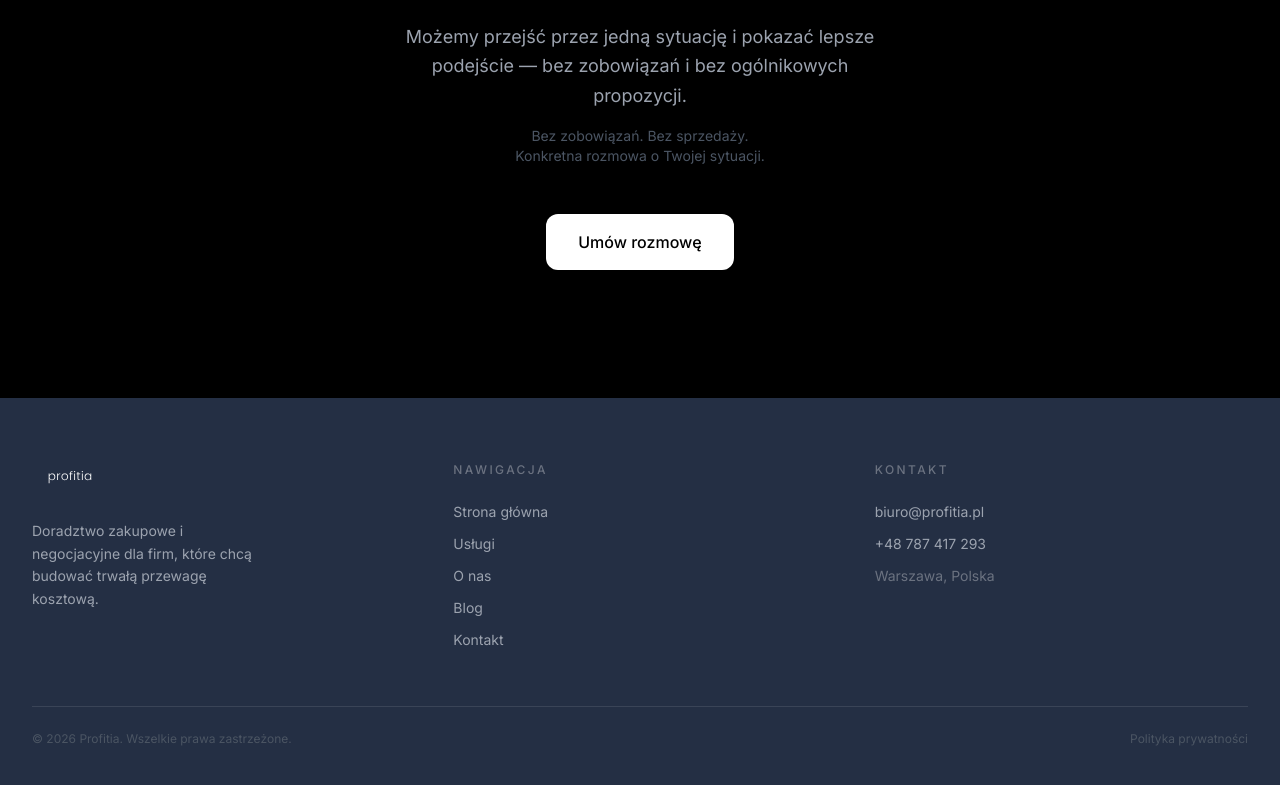
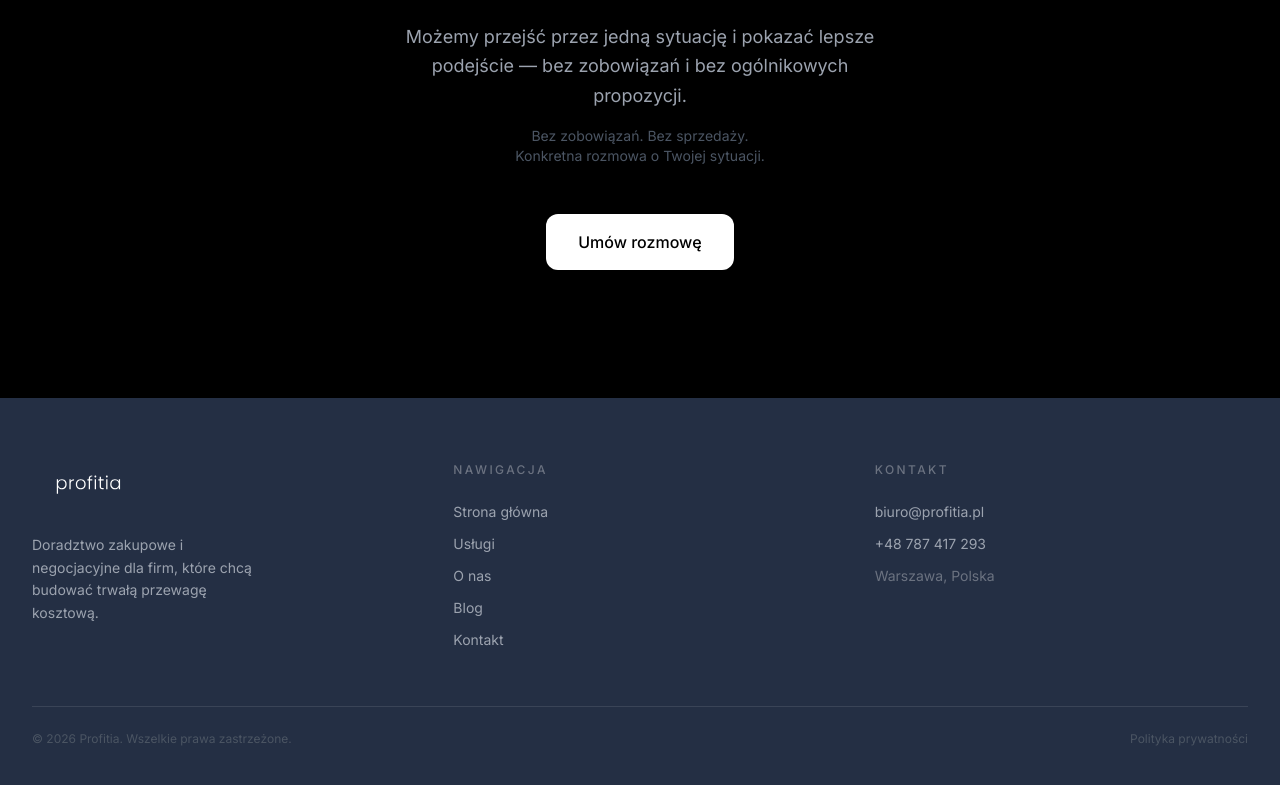
Before and after one commit to profitia/profitia.pl, a Next.js app: page / in a window 1280 px wide. Shown: the part 8317-9102 px from the top of the page. Built offline with nearby package versions, Linux system fonts and the light colour scheme.

Commit message:
fix: correct logo size 1.5x via className (header h-8→h-12, footer h-7→h-[42px])

```diff
--- a/components/layout/Footer.tsx
+++ b/components/layout/Footer.tsx
@@ -21,9 +21,9 @@ export default function Footer() {
               <Image
                 src="/logo/profitia-white.svg"
                 alt="Profitia"
-                width={110}
-                height={30}
-                className="h-7 w-auto"
+                width={165}
+                height={45}
+                className="h-[42px] w-auto"
               />
             </Link>
             <p className="text-gray-400 text-sm leading-relaxed max-w-[220px]">
--- a/components/layout/Header.tsx
+++ b/components/layout/Header.tsx
@@ -32,7 +32,7 @@ export default function Header() {
             width={180}
             height={48}
             priority
-            className="h-8 w-auto"
+            className="h-12 w-auto"
           />
         </Link>
 
```
